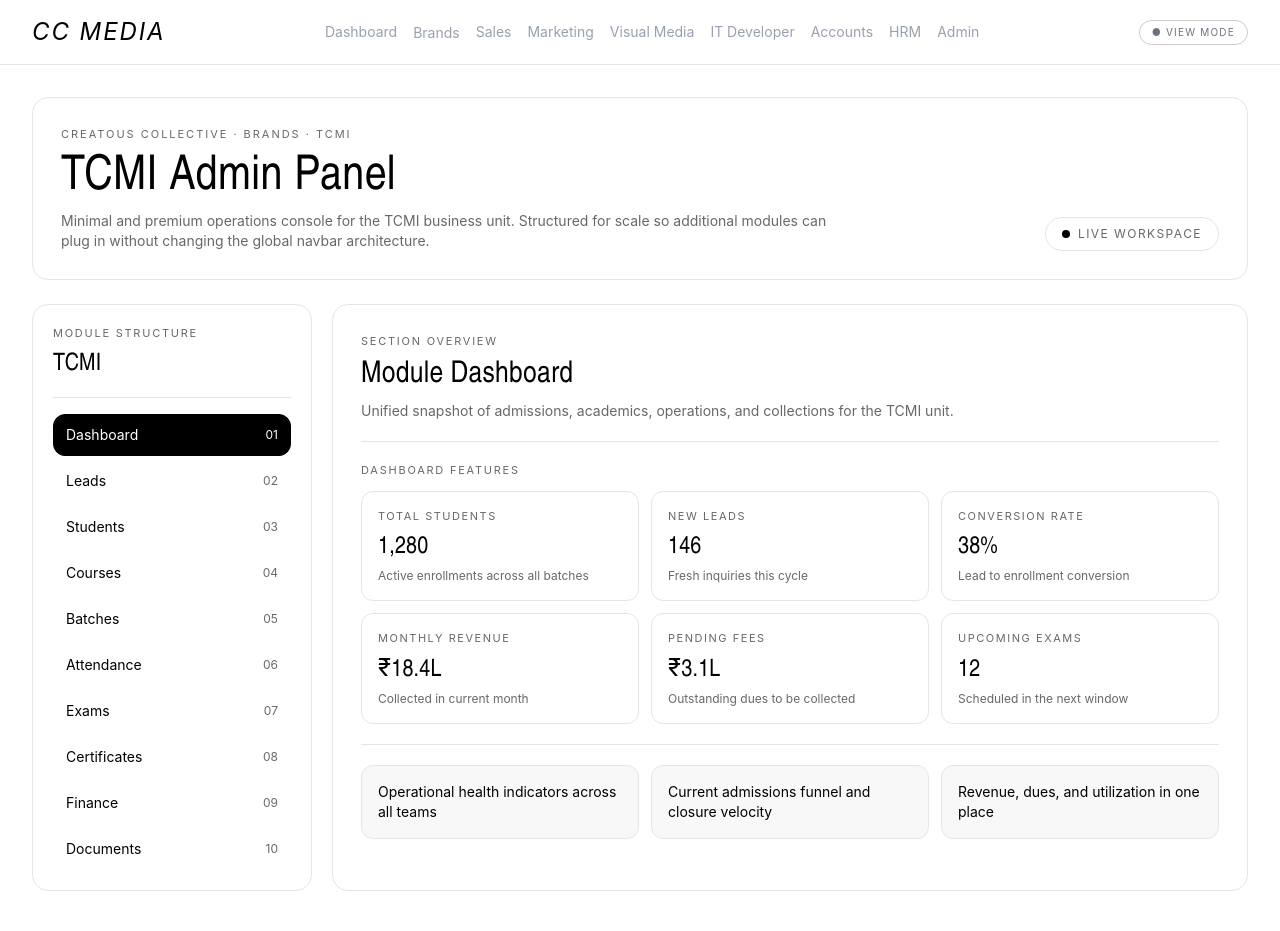
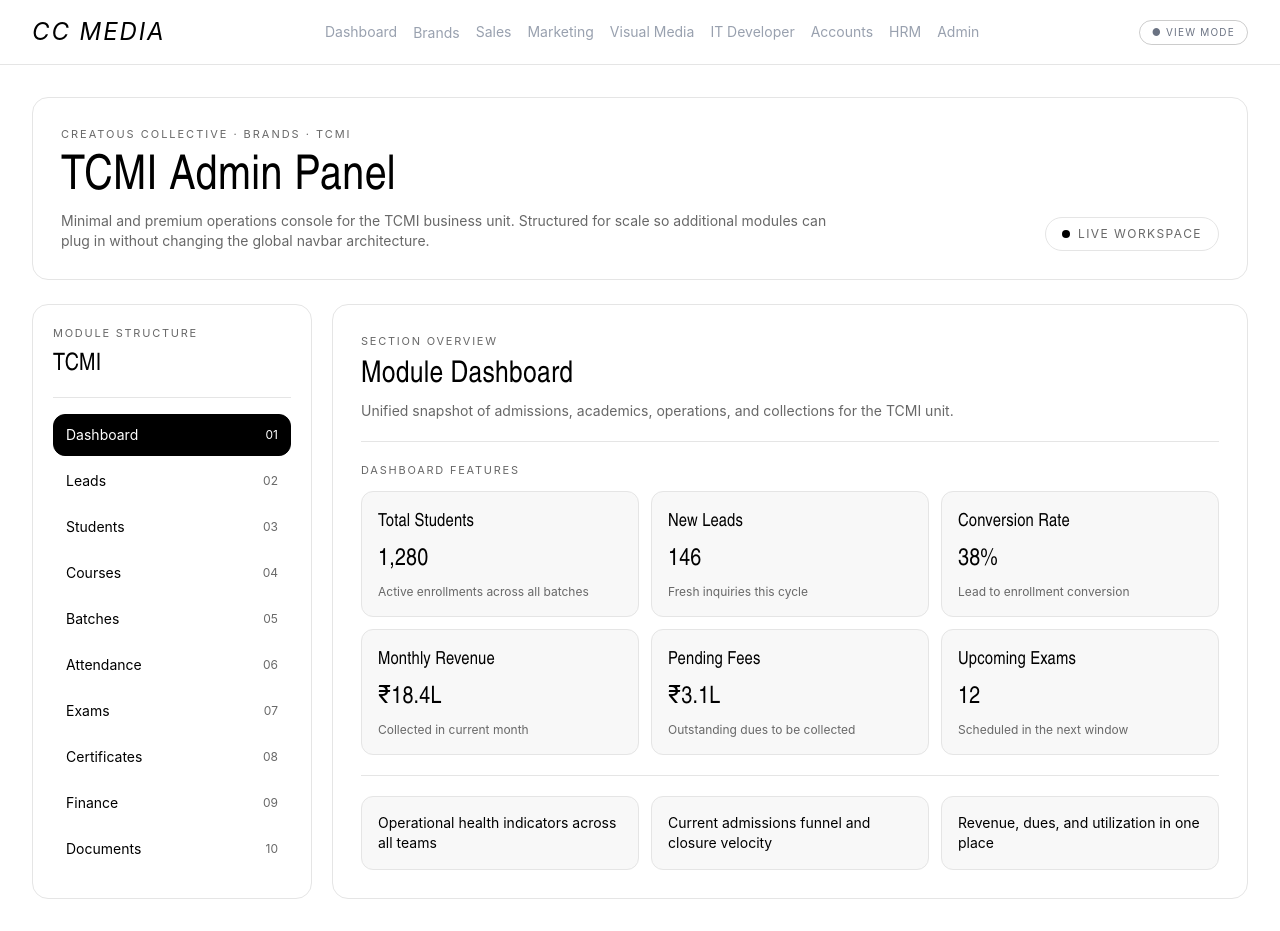
Before and after one commit to Vikramjeetblog/Admin-panel, a React (Vite) app: page /brands/tcmi in a window 1280 px wide. Built offline with nearby package versions, Linux system fonts and the light colour scheme.

Commit message:
Render section features directly from content data

```diff
--- a/src/modules/tcmi/components/TCMIOverviewPanel.jsx
+++ b/src/modules/tcmi/components/TCMIOverviewPanel.jsx
@@ -1,17 +1,11 @@
 import React from "react";
 
-const TCMIOverviewPanel = ({
-  content,
-  activeSection,
-  dashboardFeatures = [],
-  leadManagementFeatures = [],
-}) => {
+const TCMIOverviewPanel = ({ content }) => {
   if (!content) {
     return null;
   }
 
-  const isDashboard = activeSection === "dashboard";
-  const isLeads = activeSection === "leads";
+  const hasFeatureCards = Array.isArray(content.featureCards) && content.featureCards.length > 0;
 
   return (
     <section className="rounded-2xl border border-[var(--tcmi-border)] bg-white p-5 lg:p-7">
@@ -21,28 +15,16 @@ const TCMIOverviewPanel = ({
         <p className="max-w-3xl font-body text-sm text-[var(--tcmi-muted)]">{content.description}</p>
       </div>
 
-      {isDashboard && (
+      {hasFeatureCards && (
         <div className="mt-5 border-b border-[var(--tcmi-border)] pb-5">
-          <p className="font-body text-[11px] uppercase tracking-[0.16em] text-[var(--tcmi-muted)]">Dashboard Features</p>
+          <p className="font-body text-[11px] uppercase tracking-[0.16em] text-[var(--tcmi-muted)]">
+            {content.featureTitle || "Features"}
+          </p>
           <div className="mt-3 grid gap-3 sm:grid-cols-2 xl:grid-cols-3">
-            {dashboardFeatures.map((feature) => (
-              <article key={feature.label} className="rounded-xl border border-[var(--tcmi-border)] bg-white p-4">
-                <p className="font-body text-[11px] uppercase tracking-[0.14em] text-[var(--tcmi-muted)]">{feature.label}</p>
-                <p className="mt-2 font-heading text-2xl text-[var(--tcmi-text)]">{feature.value}</p>
-                <p className="mt-1 font-body text-xs text-[var(--tcmi-muted)]">{feature.hint}</p>
-              </article>
-            ))}
-          </div>
-        </div>
-      )}
-
-      {isLeads && (
-        <div className="mt-5 border-b border-[var(--tcmi-border)] pb-5">
-          <p className="font-body text-[11px] uppercase tracking-[0.16em] text-[var(--tcmi-muted)]">Lead Management System</p>
-          <div className="mt-3 grid gap-3 sm:grid-cols-2 xl:grid-cols-3">
-            {leadManagementFeatures.map((feature) => (
+            {content.featureCards.map((feature) => (
               <article key={feature.title} className="rounded-xl border border-[var(--tcmi-border)] bg-[var(--tcmi-soft)] p-4">
                 <p className="font-heading text-lg text-[var(--tcmi-text)]">{feature.title}</p>
+                {feature.value && <p className="mt-2 font-heading text-2xl text-[var(--tcmi-text)]">{feature.value}</p>}
                 <p className="mt-2 font-body text-xs text-[var(--tcmi-muted)]">{feature.description}</p>
               </article>
             ))}
--- a/src/modules/tcmi/data/sectionContent.js
+++ b/src/modules/tcmi/data/sectionContent.js
@@ -1,13 +1,29 @@
-export const tcmiDashboardFeatures = [
-  { label: "Total Students", value: "1,280", hint: "Active enrollments across all batches" },
-  { label: "New Leads", value: "146", hint: "Fresh inquiries this cycle" },
-  { label: "Conversion Rate", value: "38%", hint: "Lead to enrollment conversion" },
-  { label: "Monthly Revenue", value: "₹18.4L", hint: "Collected in current month" },
-  { label: "Pending Fees", value: "₹3.1L", hint: "Outstanding dues to be collected" },
-  { label: "Upcoming Exams", value: "12", hint: "Scheduled in the next window" },
-];
-
-export const tcmiLeadManagementFeatures = [
+export const tcmiSectionContent = {
+  dashboard: {
+    title: "Module Dashboard",
+    description:
+      "Unified snapshot of admissions, academics, operations, and collections for the TCMI unit.",
+    featureTitle: "Dashboard Features",
+    featureCards: [
+      { title: "Total Students", value: "1,280", description: "Active enrollments across all batches" },
+      { title: "New Leads", value: "146", description: "Fresh inquiries this cycle" },
+      { title: "Conversion Rate", value: "38%", description: "Lead to enrollment conversion" },
+      { title: "Monthly Revenue", value: "₹18.4L", description: "Collected in current month" },
+      { title: "Pending Fees", value: "₹3.1L", description: "Outstanding dues to be collected" },
+      { title: "Upcoming Exams", value: "12", description: "Scheduled in the next window" },
+    ],
+    points: [
+      "Operational health indicators across all teams",
+      "Current admissions funnel and closure velocity",
+      "Revenue, dues, and utilization in one place",
+    ],
+  },
+  leads: {
+    title: "Leads",
+    description:
+      "Track inquiries from first touchpoint to counseling closure with clean lifecycle visibility.",
+    featureTitle: "Lead Management System",
+    featureCards: [
       {
         title: "Add / Edit Leads",
         description: "Lead form drawer with quick actions to create, update, and assign counselor ownership.",
@@ -28,23 +44,7 @@ export const tcmiLeadManagementFeatures = [
         title: "Convert Lead to Student",
         description: "One-click conversion action to move qualified leads into student enrollment workflow.",
       },
-];
-
-export const tcmiSectionContent = {
-  dashboard: {
-    title: "Module Dashboard",
-    description:
-      "Unified snapshot of admissions, academics, operations, and collections for the TCMI unit.",
-    points: [
-      "Operational health indicators across all teams",
-      "Current admissions funnel and closure velocity",
-      "Revenue, dues, and utilization in one place",
     ],
-  },
-  leads: {
-    title: "Leads",
-    description:
-      "Track inquiries from first touchpoint to counseling closure with clean lifecycle visibility.",
     points: [
       "Source-wise lead segmentation",
       "Follow-up timeline and counselor assignment",
--- a/src/modules/tcmi/pages/TCMIDashboard.jsx
+++ b/src/modules/tcmi/pages/TCMIDashboard.jsx
@@ -1,11 +1,7 @@
 import React, { useMemo, useState } from "react";
 import ModuleSidebar from "../../core/components/ModuleSidebar";
 import { tcmiSections } from "../config/navigation";
-import {
-  tcmiDashboardFeatures,
-  tcmiLeadManagementFeatures,
-  tcmiSectionContent,
-} from "../data/sectionContent";
+import { tcmiSectionContent } from "../data/sectionContent";
 import TCMIOverviewPanel from "../components/TCMIOverviewPanel";
 
 const TCMIDashboard = () => {
@@ -41,12 +37,7 @@ const TCMIDashboard = () => {
           onSelectSection={setActiveSection}
         />
 
-        <TCMIOverviewPanel
-          content={activeContent}
-          activeSection={activeSection}
-          dashboardFeatures={tcmiDashboardFeatures}
-          leadManagementFeatures={tcmiLeadManagementFeatures}
-        />
+        <TCMIOverviewPanel content={activeContent} />
       </section>
     </div>
   );
```
Lines whose indentation alone changed are shown as unchanged.
